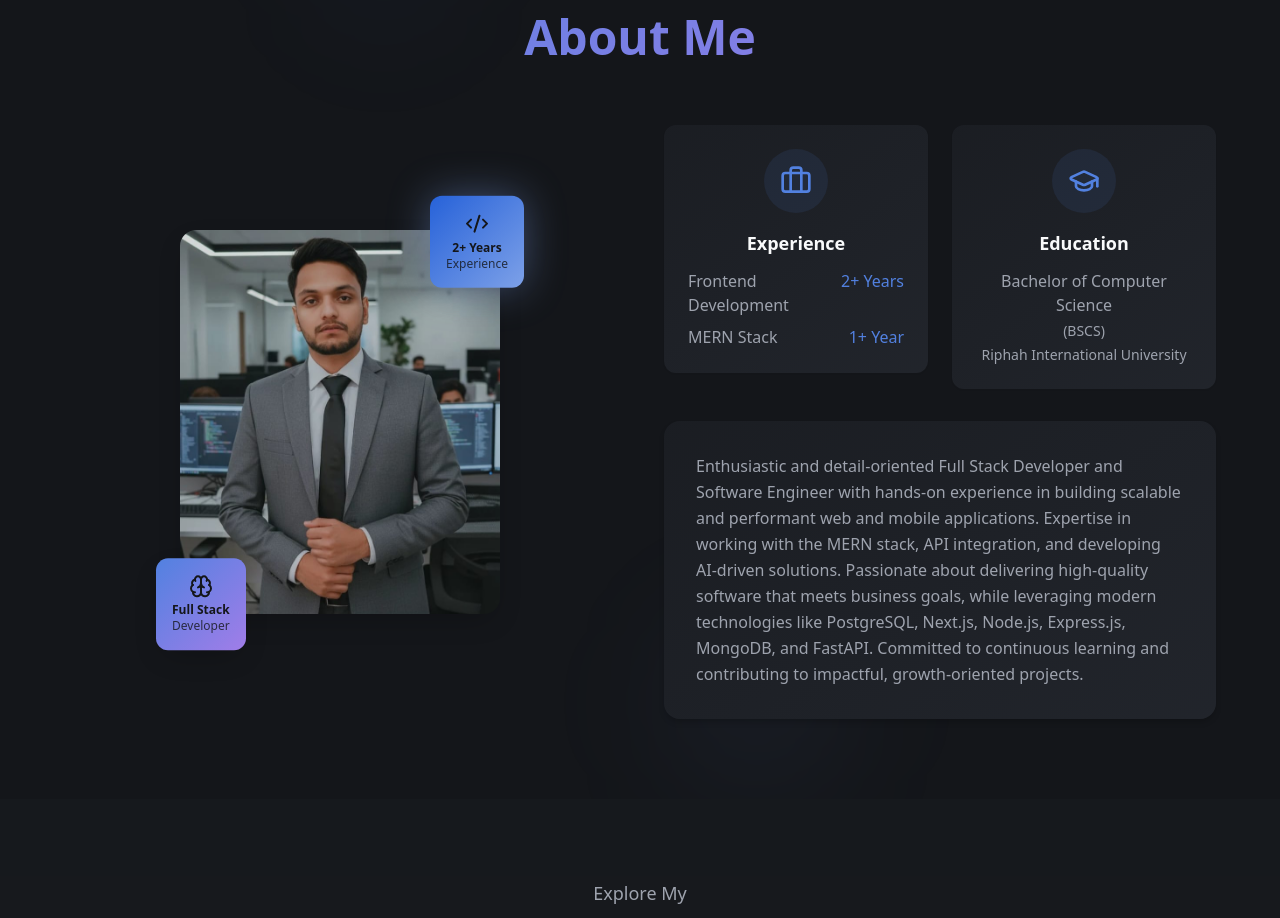
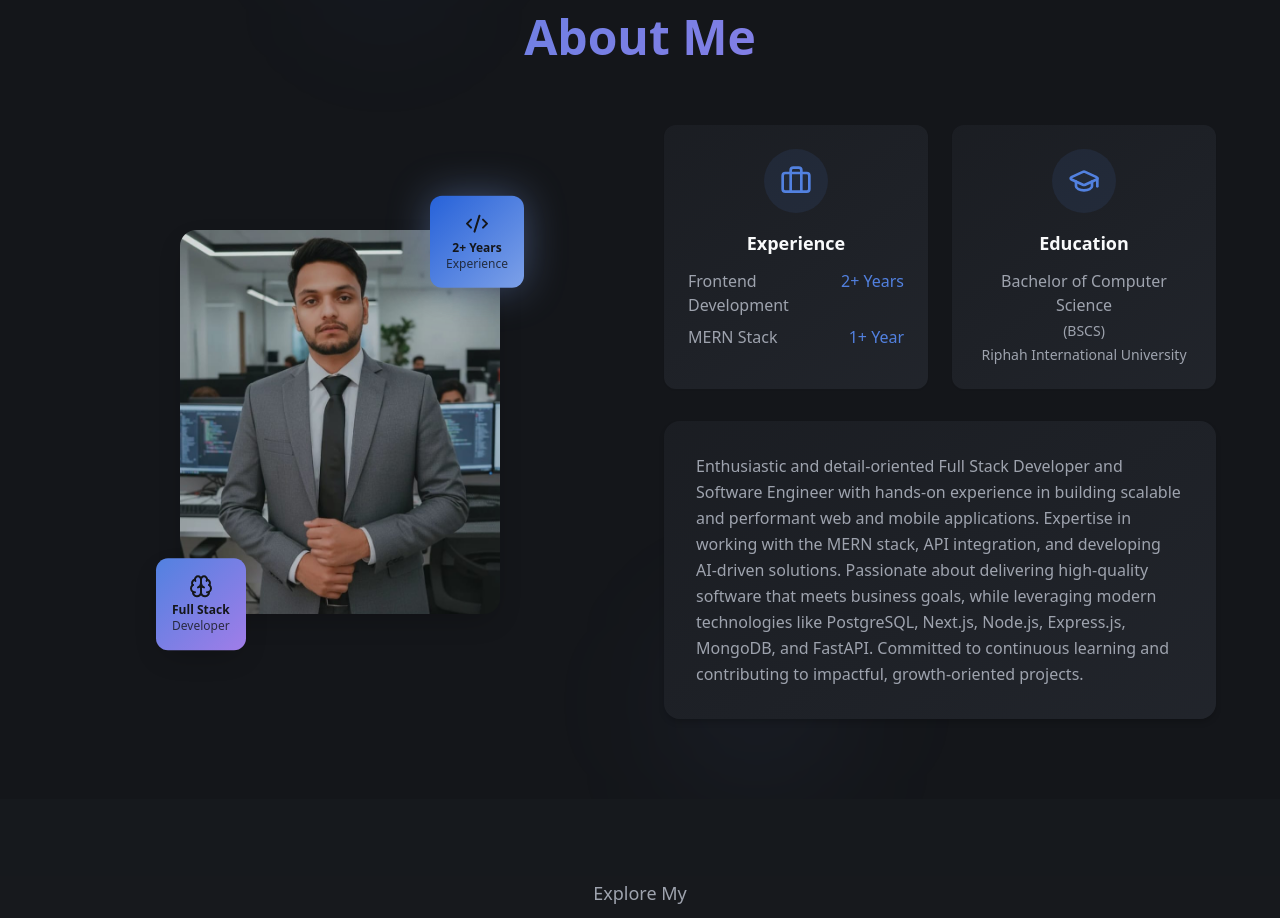
Before and after one commit to Abdullahfalak007/Muhammad-Abdullah-Portfolio, a React (Vite) app: page / in a window 1280 px wide. Shown: the part 903-1821 px from the top of the page. Built offline with nearby package versions, Linux system fonts and the light colour scheme.

Commit message:
feat: equalize heights of experience and education containers in about section

```diff
--- a/src/components/AboutSection.tsx
+++ b/src/components/AboutSection.tsx
@@ -109,14 +109,14 @@ const AboutSection = () => {
           {/* About Content */}
           <AnimatedSection direction="right" className="space-y-8">
             {/* Experience and Education Cards */}
-            <StaggerContainer className="grid grid-cols-1 sm:grid-cols-2 gap-6">
+            <StaggerContainer className="grid grid-cols-1 sm:grid-cols-2 gap-6 items-stretch">
               <motion.div
                 initial={{ opacity: 0, y: 20 }}
                 whileInView={{ opacity: 1, y: 0 }}
                 transition={{ duration: 0.6, delay: 0.1 }}
                 viewport={{ once: true }}
               >
-                <Card className="group hover:shadow-glow transition-all duration-500 bg-gradient-card border-0 relative overflow-hidden">
+                <Card className="group hover:shadow-glow transition-all duration-500 bg-gradient-card border-0 relative overflow-hidden h-full">
                   <div className="absolute inset-0 bg-gradient-primary opacity-0 group-hover:opacity-5 transition-opacity duration-500"></div>
                   <CardContent className="p-6 text-center relative z-10">
                     <motion.div
@@ -148,7 +148,7 @@ const AboutSection = () => {
                 transition={{ duration: 0.6, delay: 0.3 }}
                 viewport={{ once: true }}
               >
-                <Card className="group hover:shadow-glow transition-all duration-500 bg-gradient-card border-0 relative overflow-hidden">
+                <Card className="group hover:shadow-glow transition-all duration-500 bg-gradient-card border-0 relative overflow-hidden h-full">
                   <div className="absolute inset-0 bg-gradient-hero opacity-0 group-hover:opacity-5 transition-opacity duration-500"></div>
                   <CardContent className="p-6 text-center relative z-10">
                     <motion.div
```
